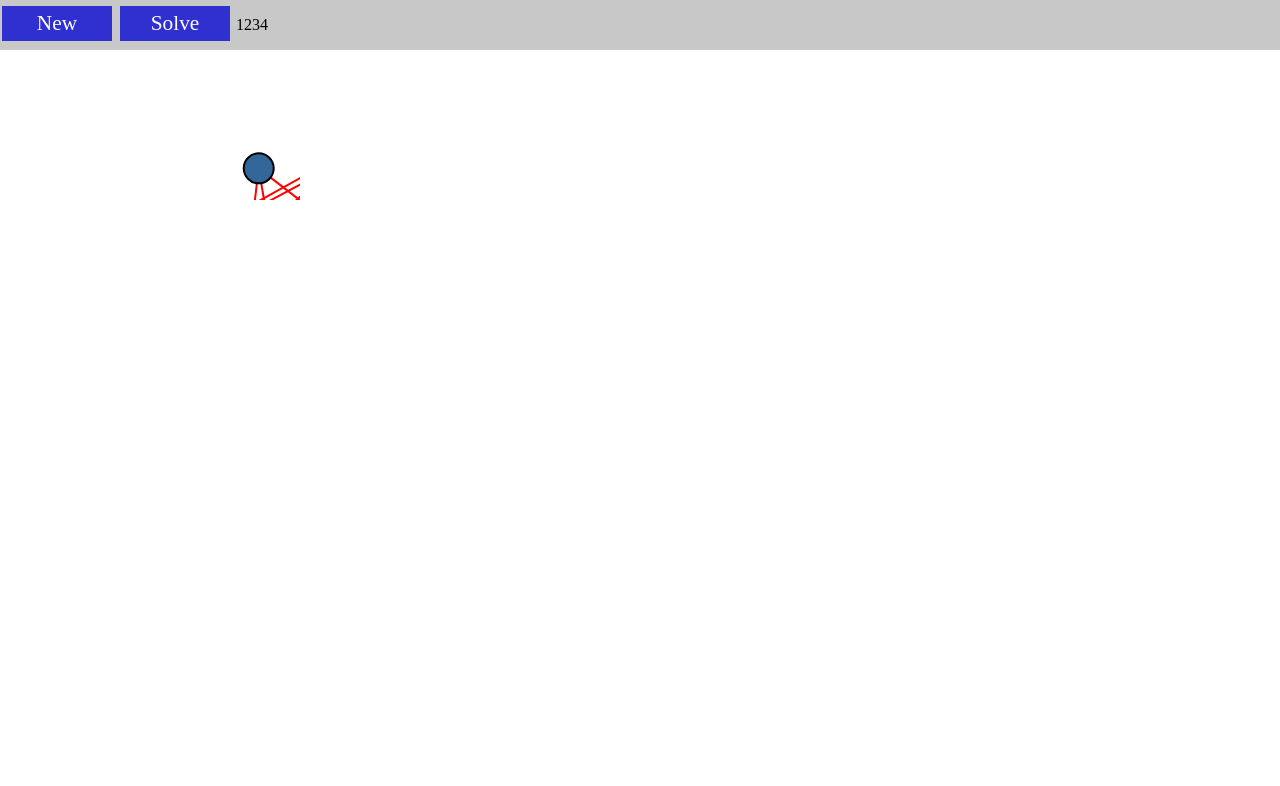
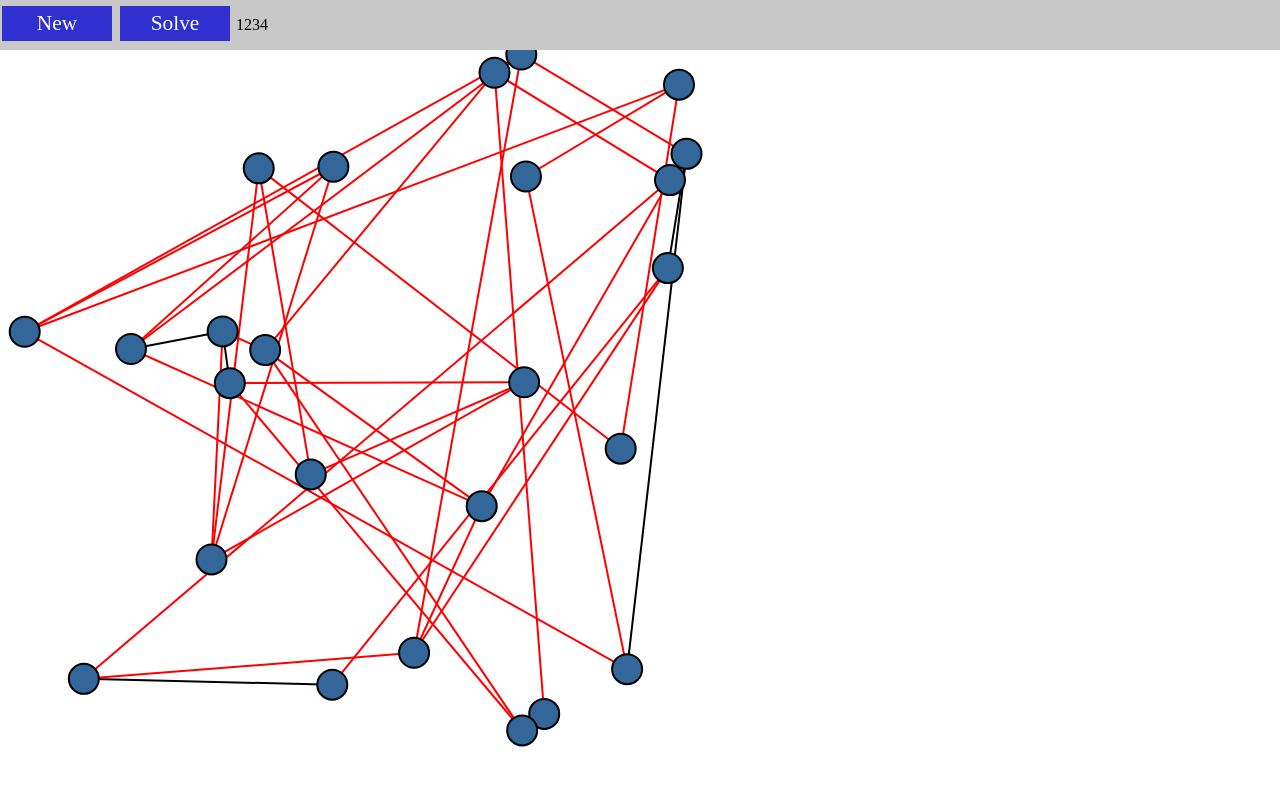
Before and after one commit to nazarov-yuriy/jc-untangle, a plain HTML site: page index.html in a window 1280 px wide. Drawn offline with Linux system fonts and the light colour scheme.

Commit message:
Update main.css

```diff
--- a/main.css
+++ b/main.css
@@ -26,3 +26,8 @@ a:active {
 body {
     margin: 0;
 }
+
+svg {
+    width: 100%;
+    height: 100%;
+}
```
